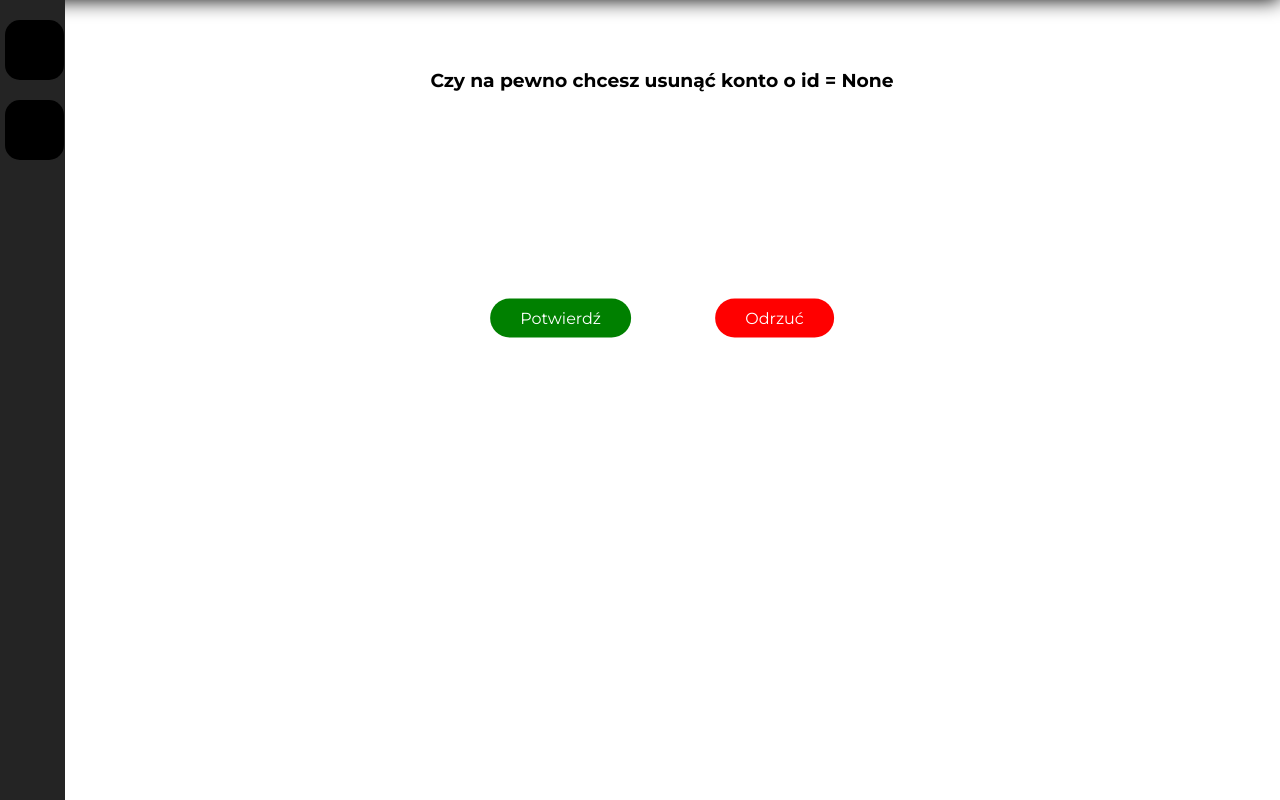
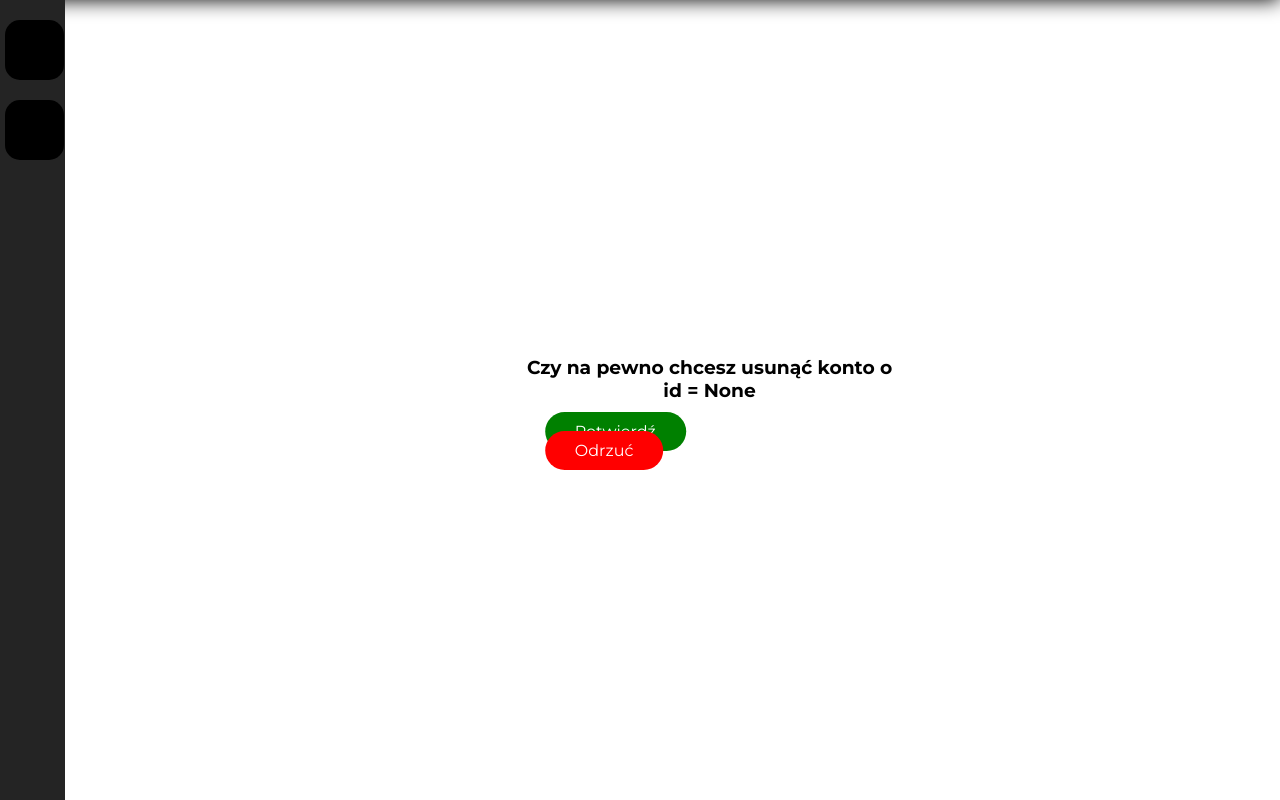
Before and after one commit to Bartek1995/web-computer-service, a Django app: template Web_Computer_Service/account/templates/account/service_functions/delete_employee_ask.html in a window 1280 px wide. Shown: the part 50-850 px from the top of the page. Run offline with Django 3.2, Linux system fonts and the light colour scheme; the template is opened without the code that fills it, so the values that code supplies are empty; parts of the project's set-up code (start-up, migrations or seed data) failed here and were passed over; some libraries are stand-ins or nearby versions.

Commit message:
Modify structure of user delete page

```diff
--- a/Web_Computer_Service/account/templates/account/service_functions/delete_employee_ask.html
+++ b/Web_Computer_Service/account/templates/account/service_functions/delete_employee_ask.html
@@ -6,10 +6,10 @@
 
 {% block content %}
 
-<div class="creator">
-    <h3>Czy na pewno chcesz usunąć konto o id = {{user.id}}</h3>
+<div class="content wrapper">
 
     <div class="delete_confirmation">
+        <h3>Czy na pewno chcesz usunąć konto o id = {{user.id}}</h3>
         <a href="{% url 'Web_Computer_Service:delete_employee_confirmation' user.id %}" class="delete-a-btn delete-accept">Potwierdź</a>
     <a href="{% url 'Web_Computer_Service:delete_employee_cancel'%}" class="delete-a-btn delete-cancel">Odrzuć</a>
     </div>
```
